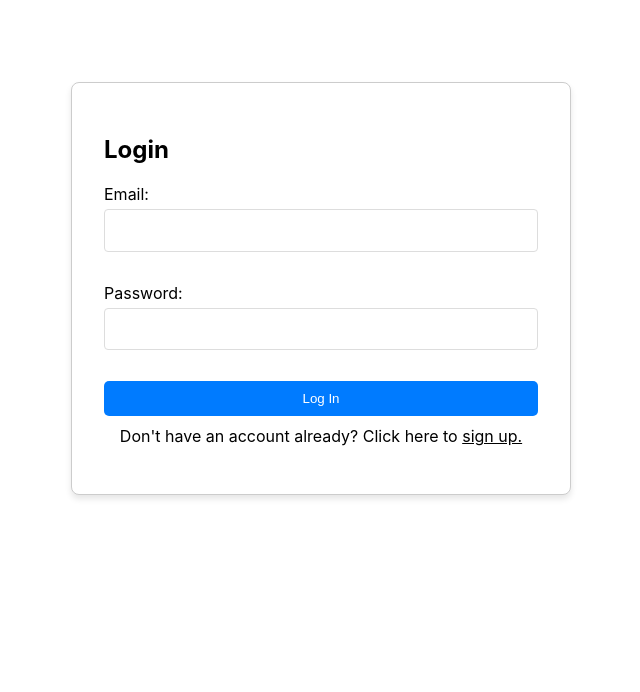
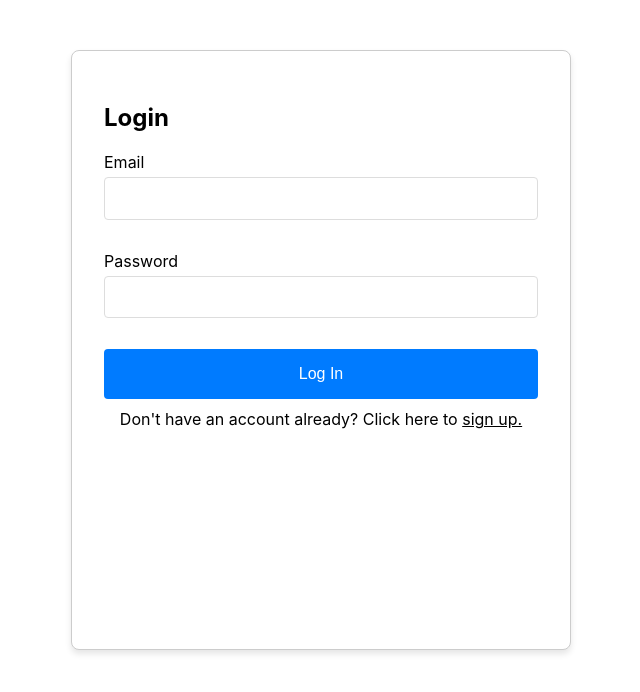
Before and after one commit to stefan-neculai/GameConnect, a React (Create React App) app in the folder client/: page /login in a window 1280 px wide. Shown: the top 692 px of the page, without its empty margins (319-959 px from the left). Built offline with nearby package versions, Linux system fonts and the light colour scheme; no server answers.

Commit message:
changed up login page

```diff
--- a/client/src/App.css
+++ b/client/src/App.css
@@ -1,19 +1,26 @@
 html {
   overflow: auto;
-  min-height: 100vh;
+  min-height: 100vh; /* Ensures at least full viewport height */
+  height: auto; /* Allows expansion beyond 100vh when content requires it */
+  margin: 0;
+  display: flex;
+  flex-direction: column;
   font-family: -apple-system, BlinkMacSystemFont, "Segoe UI", Roboto, Oxygen-Sans, Ubuntu, Cantarell, "Helvetica Neue", sans-serif;
 }
 
-body {
-  height: 100%;
+body, #root {
+  display: flex;
+  flex-direction: column;
+  flex: 1;
 }
 
-#root {
-  height: 100%;
+.App {
+  flex: 1;
+  display: flex;
 }
-.App {
-  display: flex;
-  height: 100%;
+
+main {
+  flex: 1;
 }
 
 .App-header {
--- a/client/src/App.tsx
+++ b/client/src/App.tsx
@@ -27,6 +27,7 @@ import { useSocket } from "./context/SocketContext";
 import Chat from "./components/Chat";
 import Modal from "./components/Modal";
 import './variables.css';
+import AuthPage from "./pages/AuthPage";
 
 const App: React.FC = () => {
   const { isLoggedIn, setIsLoggedIn, handleLogin, user } = useAuth();
@@ -120,8 +121,8 @@ const App: React.FC = () => {
         <Chat/>
       </Modal>
         <Routes>
-          <Route path="/login" element={<AuthRoute><Login/></AuthRoute>} />
-          <Route path="/signup" element={<AuthRoute><SignUp /></AuthRoute>} />
+          <Route path="/login" element={<AuthRoute><AuthPage/></AuthRoute>} />
+          <Route path="/signup" element={<AuthRoute><AuthPage /></AuthRoute>} />
           <Route path="/" element={<ProtectedRoute><Home/></ProtectedRoute>} />
           <Route path="/about" element={<ProtectedRoute><About /></ProtectedRoute>} />
           <Route path="/contact" element={<ProtectedRoute><Contact /></ProtectedRoute>} />
--- /dev/null
+++ b/client/src/pages/AuthPage.css
@@ -0,0 +1,73 @@
+.auth-page {
+    display: flex;
+    height: 600px;
+    align-items: start;
+    justify-content: center;
+    gap: 0;
+}
+
+.auth-page section {
+    height: 100%;
+    width: 500px;
+    padding: 2rem;
+    border: 1px solid #ccc;
+    border-radius: 8px;
+    box-shadow: 0 4px 6px rgba(0, 0, 0, 0.1);
+    background-color: white;
+}
+
+.auth-page img {
+    height: 100%;
+    width: auto;
+    object-fit: cover;
+  }
+
+.auth-image-wrapper {
+    position: relative;
+    display: none;
+}
+
+.auth-image-caption {
+    font-size: var(--text-2xl);
+    color: #ffffff;
+    font-weight: 600;
+    z-index: 1;
+    margin-top: 1rem;
+    position: absolute;
+    right: 10px;
+    bottom: 10px;
+}
+
+
+.auth-page button {
+    width: 100%;
+    padding: 1rem;
+    background-color: #007bff;
+    color: white;
+    border: none;
+    border-radius: 4px;
+    cursor: pointer;
+    font-size: 1rem;
+    transition: background-color 0.3s;
+  }
+
+  .auth-page button:hover {
+    background-color: #0056b3;
+  }
+
+@media (min-width: 1300px) {
+    .auth-image-wrapper  {
+        height: 100%;
+        display: block;
+    }
+
+    .auth-page section {
+        border-radius: 8px 0 0 8px;
+        border: 1px solid #ccc ;
+        border-right: none;
+    }
+}
+
+.auth-page a {
+    text-decoration: underline;
+  }
--- /dev/null
+++ b/client/src/pages/AuthPage.tsx
@@ -0,0 +1,22 @@
+import React, { useState, useEffect } from "react";
+import { Link } from "react-router-dom";
+import { useLocation, useNavigate } from 'react-router-dom';
+import Login from "./Login";
+import SignUp from "./SignUp";
+import "./AuthPage.css";
+
+const AuthPage: React.FC = () => {
+    const path = window.location.pathname;
+
+    return (
+    <div className="auth-page">
+        {path === "/login" && <Login />}
+        {path === "/signup" && <SignUp />}
+        <div className="auth-image-wrapper">
+            <img src="https://www.gamingzombies.com/blog/wp-content/uploads/2022/04/the-best-social-media-platforms-for-gamers-scaled.jpg" alt="Sign up" />
+            <div className="auth-image-caption">Discover games. Connect with players. Experience more.</div>
+        </div>
+    </div>)
+};
+
+export default AuthPage;
--- a/client/src/pages/Login.css
+++ b/client/src/pages/Login.css
@@ -1,14 +1,3 @@
-.LogInContainer {
-  min-width: 300px;
-  max-width: 500px;
-  margin: 2rem auto;
-  padding: 2rem;
-  border: 1px solid #ccc;
-  border-radius: 8px;
-  box-shadow: 0 4px 6px rgba(0, 0, 0, 0.1);
-  background-color: white;
-}
-
 .LogInContainer h2 {
   margin-bottom: 20px;
 }
@@ -29,24 +18,6 @@
   border: 1px solid #ddd;
   border-radius: 4px;
   box-sizing: border-box; /* includes padding and border in element's total width and height */
-}
-
-.LogInContainer button {
-  width: 100%;
-  padding: 10px;
-  background-color: #007bff;
-  border: none;
-  color: white;
-  border-radius: 5px;
-  cursor: pointer;
-}
-
-.LogInContainer button:hover {
-  background-color: #0056b3;
-}
-
-.LogInContainer a {
-  text-decoration: underline;
 }
 
 .loader {
--- a/client/src/pages/Login.tsx
+++ b/client/src/pages/Login.tsx
@@ -60,12 +60,11 @@ const Login: React.FC = () => {
   };
 
   return (
-    <div className="LogInPage">
       <section className="LogInContainer">
         <h2>Login</h2>
         <form onSubmit={handleSubmit}>
           <div>
-            <label htmlFor="email">Email:</label>
+            <label htmlFor="email">Email</label>
             <input
               type="email"
               id="email"
@@ -78,7 +77,7 @@ const Login: React.FC = () => {
             {errors.email && <p style={{ color: 'red' }}>{errors.email}</p>}
           </div>
           <div>
-            <label htmlFor="password">Password:</label>
+            <label htmlFor="password">Password</label>
             <input
               type="password"
               id="password"
@@ -94,7 +93,6 @@ const Login: React.FC = () => {
           <p className="signup-link">Don't have an account already? Click here to <Link to={'/signup'}>sign up.</Link></p>
         </form>
       </section>
-    </div>
   );
 };
 
--- a/client/src/pages/SignUp.css
+++ b/client/src/pages/SignUp.css
@@ -1,14 +1,3 @@
-/* SignupForm.css */
-.SignUpContainer {
-  width: 500px;
-  height: 100%;
-  padding: 2rem;
-  border: 1px solid #ccc;
-  border-radius: 8px;
-  box-shadow: 0 4px 6px rgba(0, 0, 0, 0.1);
-  background-color: white;
-}
-
 .SignUpContainer label {
   display: block;
   margin-bottom: 0.5rem;
@@ -30,21 +19,6 @@
   outline: none;
 }
 
-.SignUpContainer button {
-  width: 100%;
-  padding: 1rem;
-  background-color: #007bff;
-  color: white;
-  border: none;
-  border-radius: 4px;
-  cursor: pointer;
-  font-size: 1rem;
-  transition: background-color 0.3s;
-}
-
-.SignUpContainer button:hover {
-  background-color: #0056b3;
-}
 
 .error-message {
   color: red;
@@ -83,21 +57,6 @@
   display: none;
 }
 
-@media (min-width: 1300px) {
-  .signup-image-wrapper  {
-    height: 100%;
-    display: block;
-  }
-
-  .SignUpContainer {
-    border-radius: 8px 0 0 8px;
-    border: 1px solid #ccc ;
-    border-right: none;
-  }
-}
-
-
-
 .signup-image-caption {
   font-size: var(--text-2xl);
   color: #ffffff;
--- a/client/src/pages/SignUp.tsx
+++ b/client/src/pages/SignUp.tsx
@@ -91,12 +91,11 @@ const SignupForm: React.FC = () => {
   };
 
   return (
-    <div className="SignUpWrapper">
       <section className="SignUpContainer">
         <h2>Create an account</h2>
         <form onSubmit={handleSubmit}>
           <div>
-            <label>Email:</label>
+            <label>Email</label>
             <input
               type="email"
               name="email"
@@ -106,7 +105,7 @@ const SignupForm: React.FC = () => {
             {errors.email && <p className="error-message">{errors.email}</p>}
           </div>
           <div>
-            <label>Password:</label>
+            <label>Password</label>
             <input
               type="password"
               name="password"
@@ -118,11 +117,11 @@ const SignupForm: React.FC = () => {
             )}
           </div>
           <div>
-            <label>Confirm Password:</label>
+            <label>Confirm Password</label>
             <input type="password" />
           </div>
           <div>
-            <label>Username:</label>
+            <label>Username</label>
             <input
               type="text"
               name="username"
@@ -146,12 +145,6 @@ const SignupForm: React.FC = () => {
           </p>
         </form>
       </section>
-      <div className="signup-image-wrapper">
-        <img src="https://www.gamingzombies.com/blog/wp-content/uploads/2022/04/the-best-social-media-platforms-for-gamers-scaled.jpg" alt="Sign up" />
-        <div className="signup-image-caption">Discover games. Connect with players. Experience more.</div>
-      </div>
-
-    </div>
   );
 };
 
```
Also changed, not shown: 1 other file (tests, documents, lock files or other folders).
